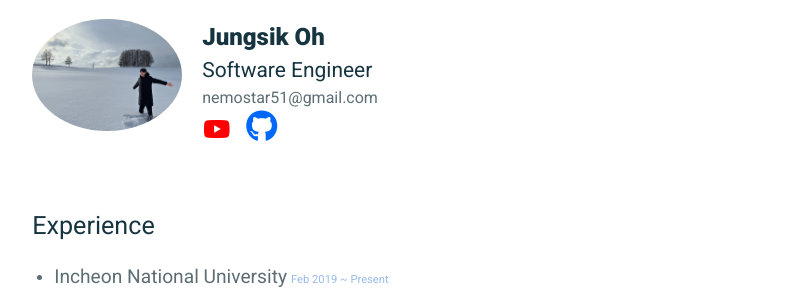
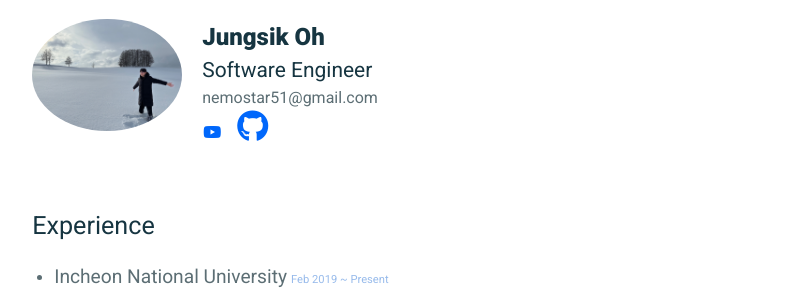
Before and after one commit to JungsikOh/jungsikoh.github.io, a Jekyll site: the page built from index.md, in a window 1280 px wide. Shown: the part 355-650 px from the top of the page, without its empty margins (241-1036 px from the left). Built offline with Jekyll 4.4.1, drawn with Linux system fonts in a browser that asks for light colours.

Commit message:
update about

```diff
--- a/index.md
+++ b/index.md
@@ -13,7 +13,7 @@
   <p>nemostar51@gmail.com</p>
 <p>
 <a href="https://www.youtube.com/@TheRealOJung" target="_blank" style="margin-right:10px;">
-  <i class="fa-brands fa-youtube" style="font-size: 24px; color: #FF0000;"></i>
+  <i class="fa-brands fa-youtube"></i>
 </a>
  <a href="https://github.com/JungsikOh" target="_blank" style="margin-right:10px;">
     <i class="fa-brands fa-github fa-2x"></i>
```
